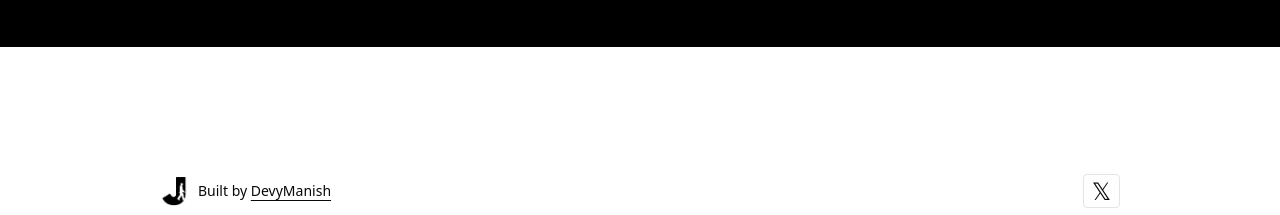
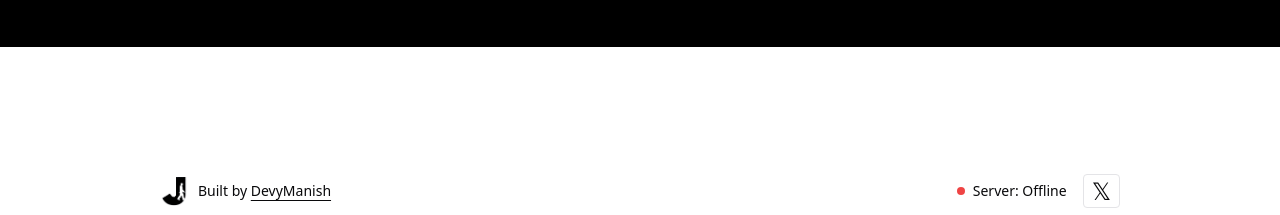
Before and after one commit to DevyManish/Jobscout, a Next.js app in the folder client/: page /services in a window 1280 px wide. Shown: the part 1145-1360 px from the top of the page. Built offline with nearby package versions, Linux system fonts and the light colour scheme; no server answers.

Commit message:
🌱 Feat: Add server status

```diff
--- a/client/src/app/services/page.js
+++ b/client/src/app/services/page.js
@@ -68,7 +68,7 @@ export default function Features() {
     formData.append("file", file);
 
     try {
-      const response = await fetch("http://127.0.0.1:5000/analyze", {
+      const response = await fetch("https://jobscout-backend.onrender.com/analyze", {
         method: "POST",
         body: formData,
       });
@@ -96,7 +96,7 @@ export default function Features() {
     setIsLoading((prev) => ({ ...prev, rephrase: true }));
 
     try {
-      const response = await fetch("http://127.0.0.1:5000/rephrase", {
+      const response = await fetch("https://jobscout-backend.onrender.com/rephrase", {
         method: "POST",
         headers: {
           "Content-Type": "application/json",
@@ -210,7 +210,7 @@ export default function Features() {
                   <h3 className="text-lg font-semibold mb-2">
                     Analysis Result:
                   </h3>
-                  <p>Match Percentage: {analyzeResult.match_percentage}%</p>
+                  <p>Match Percentage: {analyzeResult.match_percentage}</p>
                   <p>Suggestions: {analyzeResult.suggestions}</p>
                 </div>
               )}
--- a/client/src/components/footer.jsx
+++ b/client/src/components/footer.jsx
@@ -1,13 +1,32 @@
+'use client'
+
 import * as React from "react"
 import { cn } from "@/lib/utils"
 import Image from "next/image"
 
 export function Footer({ className }) {
+  const [serverStatus, setServerStatus] = React.useState('unknown')
+
+  const checkServerStatus = React.useCallback(async () => {
+    try {
+      const response = await fetch('https://jobscout-backend.onrender.com/health')
+      const data = await response.json()
+      setServerStatus(data.status === 'OK' ? 'online' : 'offline')
+    } catch (error) {
+      setServerStatus('offline')
+    }
+  }, [])
+
+  React.useEffect(() => {
+    checkServerStatus()
+    const interval = setInterval(checkServerStatus, 5 * 60 * 1000) // Check every 5 minutes
+    return () => clearInterval(interval)
+  }, [checkServerStatus])
+
   return (
     <footer className={cn(className)}>
-      <div className="container flex px-3 pt-10 md:pt-36 md:px-40 items-center justify-between gap-4 py-10 md:h-24 md:flex-row md:py-0">
+      <div className="container flex flex-col px-3 pt-10 md:pt-36 md:px-40 items-center justify-between gap-4 py-10 md:h-24 md:flex-row md:py-0">
         <div className="flex items-center gap-4 px-4 py-3 md:flex-row md:gap-2 md:px-0">
-        {/* <Image src="/logo.png" alt="Logo" width={100} height={65} /> */}
           <Image src="/logo.png" alt="Logo" className="dark:hidden" width={30} height={70} />
           <Image src="/blogo.png" alt="Logo" className="hidden dark:block" width={30} height={70} />
           <p className="text-center text-sm leading-loose md:text-left">
@@ -22,7 +41,20 @@ export function Footer({ className }) {
             </a>
           </p>
         </div>
-        {/* <ModeToggle /> */}
+        <div className="flex items-center gap-4">
+          <div className="flex items-center gap-2">
+            <div
+              className={cn(
+                "w-2 h-2 rounded-full",
+                serverStatus === 'online' ? "bg-green-500" :
+                serverStatus === 'offline' ? "bg-red-500" :
+                "bg-gray-500"
+              )}
+            />
+            <span className="text-sm">
+              Server: {serverStatus === 'online' ? 'Online' : serverStatus === 'offline' ? 'Offline' : 'Checking...'}
+            </span>
+          </div>
           <a
             href="https://twitter.com/l_m_manish"
             target="_blank"
@@ -32,6 +64,7 @@ export function Footer({ className }) {
             𝕏
           </a>
         </div>
+      </div>
     </footer>
   )
 }
```
Lines whose indentation alone changed are shown as unchanged.
